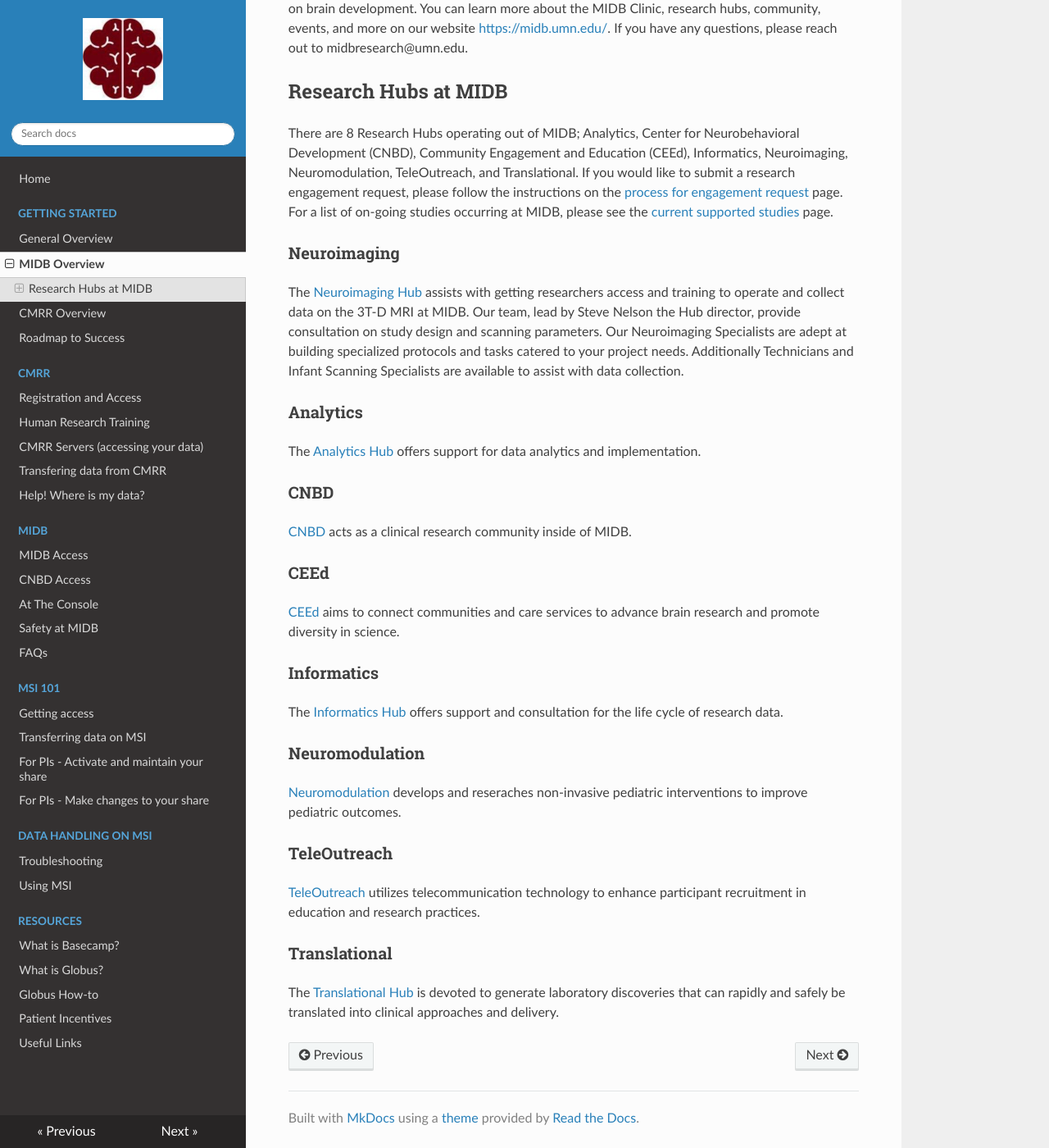
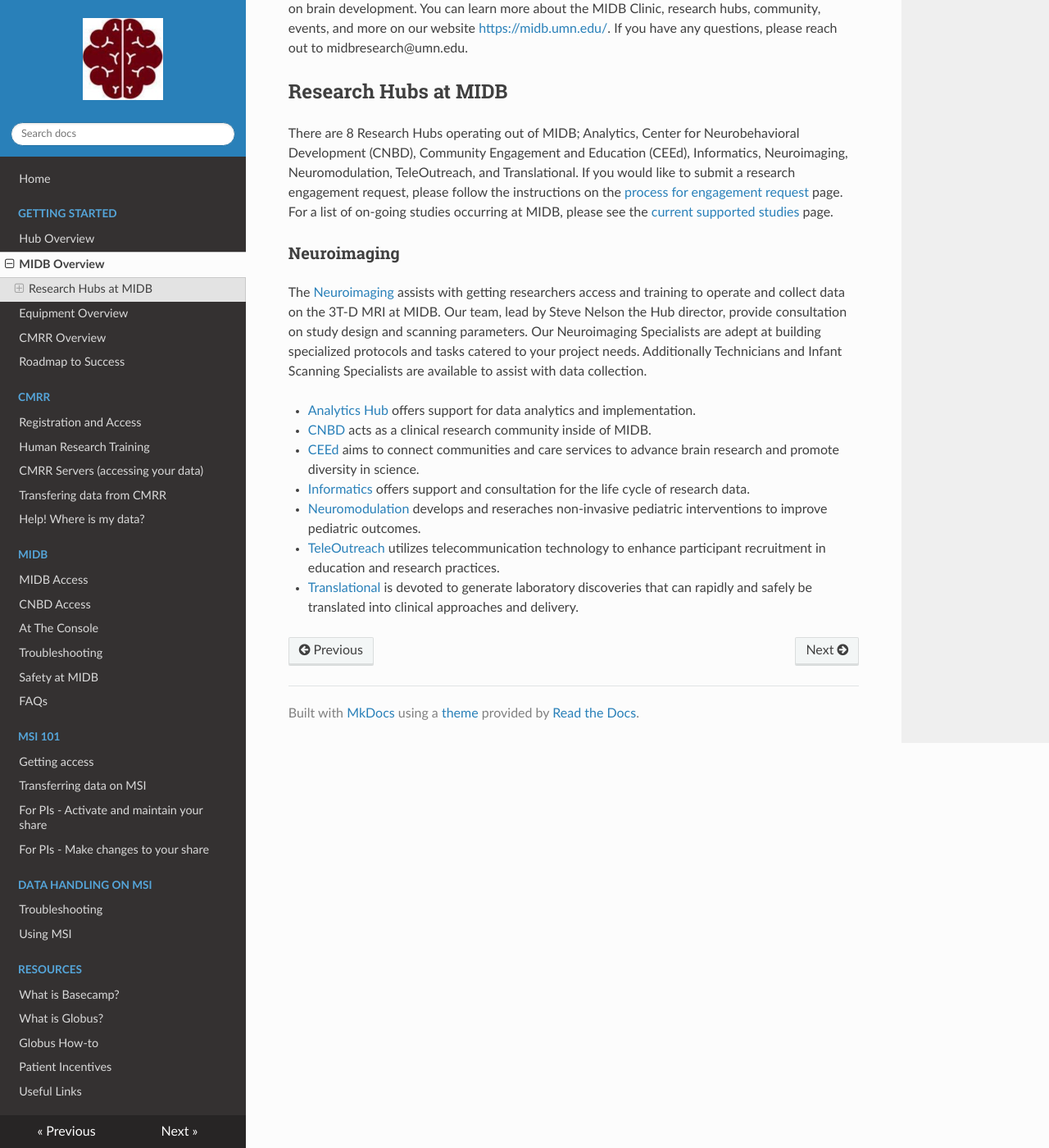
Before and after one commit to MIDB-Neuroimaging/neurohub_rtd, an MkDocs documentation site: the page built from docs/start/midb-over.md, in a window 1280 px wide and 1400 px high, scrolled down 543 px. Shown: the whole window at 82% size. Built offline with MkDocs 1.6.1, drawn with Linux system fonts in a browser that asks for light colours; nearby versions of some CDN libraries.

Commit message:
Troubleshoot and Equipment
added pages related to troubleshooting and equipment

```diff
--- a/docs/start/midb-over.md
+++ b/docs/start/midb-over.md
@@ -9,26 +9,18 @@
 There are 8 Research Hubs operating out of MIDB; Analytics, Center for Neurobehavioral Development (CNBD), Community Engagement and Education (CEEd), Informatics, Neuroimaging, Neuromodulation, TeleOutreach, and Translational. If you would like to submit a research engagement request, please follow the instructions on the [process for engagement request](https://midb.umn.edu/research-services/engage-midb-service-hubs/process-engagement-request){:target="_blank"} page. For a list of on-going studies occurring at MIDB, please see the [current supported studies](https://midb.umn.edu/current-studies-supported-midb){:target="_blank"} page.
 
 ### Neuroimaging
-The [Neuroimaging Hub](https://midb.umn.edu/research/neuroimaging){:target="_blank"} assists with getting researchers access and training to operate and collect data on the 3T-D MRI at MIDB. Our team, lead by Steve Nelson the Hub director, provide consultation on study design and scanning parameters. Our Neuroimaging Specialists are adept at building specialized protocols and tasks catered to your project needs. Additionally Technicians and Infant Scanning Specialists are available to assist with data collection.
+The [Neuroimaging](https://midb.umn.edu/research/neuroimaging){:target="_blank"} assists with getting researchers access and training to operate and collect data on the 3T-D MRI at MIDB. Our team, lead by Steve Nelson the Hub director, provide consultation on study design and scanning parameters. Our Neuroimaging Specialists are adept at building specialized protocols and tasks catered to your project needs. Additionally Technicians and Infant Scanning Specialists are available to assist with data collection.
 
-### Analytics
-The [Analytics Hub](https://midb.umn.edu/research/analytics){:target="_blank"} offers support for data analytics and implementation.
+- [Analytics Hub](https://midb.umn.edu/research/analytics){:target="_blank"} offers support for data analytics and implementation.
 
-### CNBD
-[CNBD](https://midb.umn.edu/research/center-for-neurobehavioral-development){:target="_blank"} acts as a clinical research community inside of MIDB.
+- [CNBD](https://midb.umn.edu/research/center-for-neurobehavioral-development){:target="_blank"} acts as a clinical research community inside of MIDB.
 
-### CEEd
-[CEEd](https://midb.umn.edu/research/community-engagement-education){:target="_blank"} aims to connect communities and care services to advance brain research and promote diversity in science.
+- [CEEd](https://midb.umn.edu/research/community-engagement-education){:target="_blank"} aims to connect communities and care services to advance brain research and promote diversity in science.
 
-### Informatics
-The [Informatics Hub](https://midb.umn.edu/research/informatics){:target="_blank"} offers support and consultation for the life cycle of research data.
+- [Informatics](https://midb.umn.edu/research/informatics){:target="_blank"} offers support and consultation for the life cycle of research data.
 
+- [Neuromodulation](https://midb.umn.edu/research/neuromodulation){:target="_blank"} develops and reseraches non-invasive pediatric interventions to improve pediatric outcomes.
 
-### Neuromodulation
-[Neuromodulation](https://midb.umn.edu/research/neuromodulation){:target="_blank"} develops and reseraches non-invasive pediatric interventions to improve pediatric outcomes.
+- [TeleOutreach](https://midb.umn.edu/research/teleoutreach){:target="_blank"} utilizes telecommunication technology to enhance participant recruitment in education and research practices.
 
-### TeleOutreach
-[TeleOutreach](https://midb.umn.edu/research/teleoutreach){:target="_blank"} utilizes telecommunication technology to enhance participant recruitment in education and research practices.
-
-### Translational
-The [Translational Hub](https://midb.umn.edu/research/translational){:target="_blank"} is devoted to generate laboratory discoveries that can rapidly and safely be translated into clinical approaches and delivery.
+- [Translational](https://midb.umn.edu/research/translational){:target="_blank"} is devoted to generate laboratory discoveries that can rapidly and safely be translated into clinical approaches and delivery.
--- a/mkdocs.yml
+++ b/mkdocs.yml
@@ -1,4 +1,4 @@
-site_name: MIDB Neuroimaging Hub readthedocs
+site_name: MIDB Neuroimaging Hub
 
 theme:
     name: readthedocs
@@ -20,8 +20,9 @@
     - Home: index.md
 
     - Getting Started: #overview
-        - General Overview: start/overview.md
+        - Hub Overview: start/overview.md
         - MIDB Overview: start/midb-over.md
+        - Equipment Overview: start/equipment.md
         - CMRR Overview: start/cmrr-over.md
         - Roadmap to Success: start/roadmap.md
 
@@ -36,6 +37,7 @@
         - MIDB Access: midb/midbaccess.md
         - CNBD Access: midb/cnbd.md
         - At The Console: midb/console.md
+        - Troubleshooting: midb/troubleshoot.md
         - Safety at MIDB: midb/safety.md
         - FAQs: midb/faqs.md
 
```
Also changed, not shown: docs/index.md (+2 -2 lines), docs/midb/troubleshoot.md (added, +21 -0 lines), docs/start/equipment.md (added, +14 -0 lines), docs/start/overview.md (+2 -2 lines).
